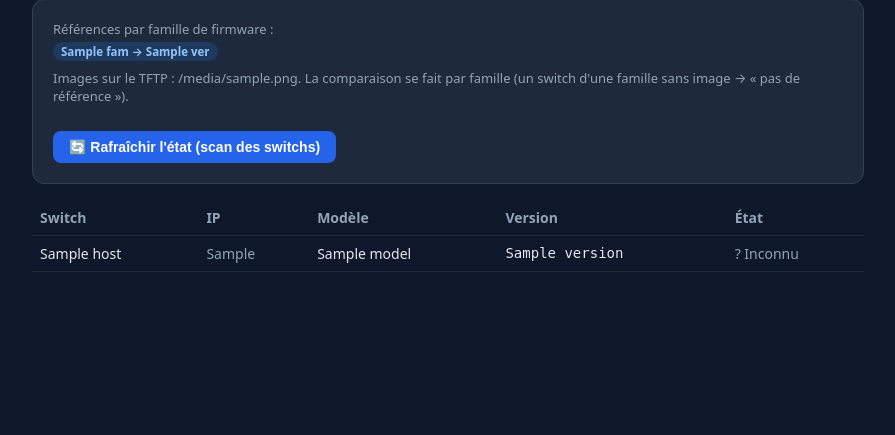
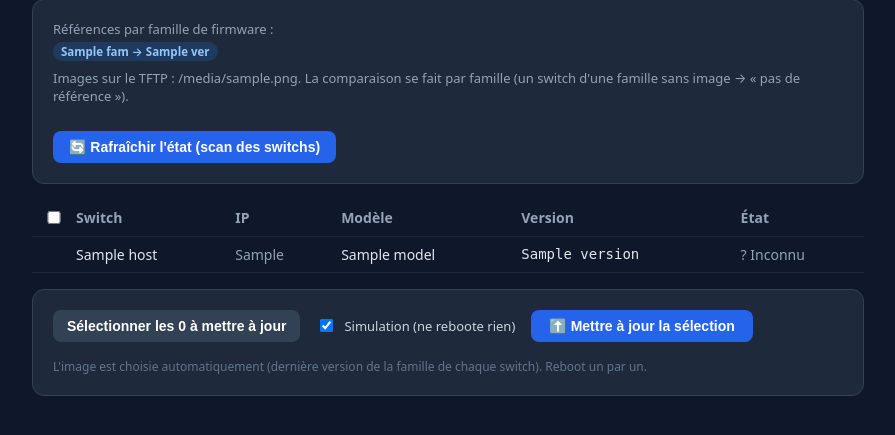
Before and after one commit to V3locidad/network-manage, a Flask app: template webui/templates/firmware.html in a window 1280 px wide. Shown: the part 193-628 px from the top of the page, without its empty margins (192-1087 px from the left). Run offline with Flask 3, Linux system fonts and the light colour scheme; the template is opened without the code that fills it: most values are stand-ins (such as "Sample title", 1, 10 or a date in 2020).

Commit message:
firmware : MAJ auto multi-switchs (image détectée par famille, sélection)
Plus de choix manuel d'image : sur « État du parc », on coche les switchs (ou
tout) et chacun reçoit automatiquement la DERNIÈRE image .swi de SA famille
(WC/KB/FL…). MAJ un par un (serial:1), simulation par défaut.

- app.py : _version_key (compare numériquement, jamais de downgrade) ; statut
  « à jour » si version >= dernière dispo ; route /firmware/update (construit la
  map host->image, ne garde que les images strictement plus récentes).
- firmware.html : cases à cocher + tout sélectionner + « sélectionner les à
  mettre à jour » + toggle simulation + bouton « Mettre à jour la sélection ».
- firmware.yml : target accepte une liste ; image par switch via
  firmware_images_map (repli sur firmware_image unique).

Co-Authored-By: Claude Opus 4.8 <noreply@anthropic.com>

```diff
--- a/webui/app.py
+++ b/webui/app.py
@@ -349,6 +349,14 @@ def _fw_family(version):
     (un .swi WC ne concerne pas un KB/Cisco/Aruba)."""
     v = (version or "").strip()
     return v.split(".", 1)[0] if "." in v else v
+
+
+def _version_key(version):
+    """Tuple numérique pour comparer 2 versions de la même famille.
+    'WC.16.11.0030' -> (16, 11, 30). Permet de savoir si une image est
+    réellement PLUS récente (jamais proposer un downgrade)."""
+    parts = (version or "").split(".")[1:]  # on retire le préfixe famille
+    return tuple(int(p) if p.isdigit() else 0 for p in parts)
 
 
 def load_switch_hosts():
@@ -952,13 +960,15 @@ def firmware_dashboard():
     # image WC (2930F) ne concerne pas un KB (3810M), du Cisco, de l'Aruba CX…
     images = []
     targets = {}            # famille -> version de référence (la plus haute)
+    file_by_family = {}     # famille -> fichier .swi de la dernière version
     for path in sorted(glob.glob(os.path.join(FIRMWARE_IMAGES_DIR, "*.swi"))):
         name = os.path.basename(path)
         ver = swi_to_version(name)
         fam = _fw_family(ver)
         images.append({"file": name, "version": ver, "family": fam})
-        if fam and (fam not in targets or ver > targets[fam]):
+        if fam and (fam not in targets or _version_key(ver) > _version_key(targets[fam])):
             targets[fam] = ver
+            file_by_family[fam] = name
 
     # Versions collectées sur les switchs (dernier scan).
     data = []
@@ -979,19 +989,78 @@ def firmware_dashboard():
             if ref is None:
                 status = "noref"
                 n_noref += 1
-            elif cur == ref:
+            elif _version_key(cur) >= _version_key(ref):
+                # À jour (ou déjà plus récent que l'image dispo) -> jamais de downgrade.
                 status = "ok"
                 n_ok += 1
             else:
                 status = "outdated"
                 n_old += 1
+        # Image .swi à utiliser pour ce switch (dernière de sa famille) + s'il
+        # est éligible à une MAJ auto (obsolète + une image existe).
+        image_file = file_by_family.get(_fw_family(cur)) if cur not in ("", "?") else None
         rows.append({"host": d.get("host", "?"), "ip": d.get("ip", ""),
                      "model": d.get("model", "?"),
-                     "version": cur, "status": status, "ref": ref})
+                     "version": cur, "status": status, "ref": ref,
+                     "image_file": image_file,
+                     "can_update": (status == "outdated" and bool(image_file))})
     rows.sort(key=lambda r: r["host"])
     return render_template("firmware.html", rows=rows, images=images,
                            targets=targets, n_ok=n_ok, n_old=n_old,
                            n_noref=n_noref, scanned=bool(data))
+
+
+@app.route("/firmware/update", methods=["POST"])
+@login_required
+def firmware_update():
+    """MAJ firmware AUTO de la sélection : chaque switch reçoit la dernière image
+    de SA famille (WC/KB/FL…), détectée automatiquement. Reboot, un switch à la
+    fois (serial:1 dans le playbook). Coche « simulation » pour un essai à blanc."""
+    selected = request.form.getlist("hosts")
+    dry_run = bool(request.form.get("firmware_check"))
+    # Famille -> dernière image .swi disponible + sa version.
+    file_by_family, fam_ver = {}, {}
+    for path in glob.glob(os.path.join(FIRMWARE_IMAGES_DIR, "*.swi")):
+        name = os.path.basename(path)
+        ver = swi_to_version(name)
+        fam = _fw_family(ver)
+        if fam and (fam not in fam_ver or _version_key(ver) > _version_key(fam_ver[fam])):
+            fam_ver[fam] = ver
+            file_by_family[fam] = name
+    # Version actuelle de chaque switch (dernier scan).
+    cur_by_host = {d.get("host"): (d.get("version") or "").strip()
+                   for d in _read_json(FIRMWARE_STATUS_JSON, [])}
+    # On ne garde que les switchs dont l'image dispo est STRICTEMENT plus récente
+    # (jamais de downgrade, jamais de switch déjà à jour).
+    image_map = {}
+    for host in selected:
+        cur = cur_by_host.get(host, "")
+        fam = _fw_family(cur)
+        img = file_by_family.get(fam)
+        if img and cur not in ("", "?") and _version_key(cur) < _version_key(fam_ver.get(fam, "")):
+            image_map[host] = img
+    if not image_map:
+        flash("Aucun switch à mettre à jour dans la sélection (déjà à jour, ou pas d'image .swi pour leur famille).")
+        return redirect(url_for("firmware_dashboard"))
+
+    run_id = uuid.uuid4().hex
+    RUNS[run_id] = {"q": queue.Queue(), "done": False}
+    extra = {
+        "target": list(image_map.keys()),
+        "firmware_images_map": image_map,
+        "firmware_check": dry_run,
+        "firmware_tftp_server": os.environ.get("TFTP_SERVER", ""),
+    }
+    cmd = ["ansible-playbook", "playbooks/firmware.yml",
+           "-e", f"@{CREDS_FILE}", "-e", json.dumps(extra)]
+    log_history_start(run_id, session.get("who"), client_ip(),
+                      "Mise à jour firmware (auto)", ",".join(image_map),
+                      "%d switch(s)%s" % (len(image_map),
+                                          " — simulation" if dry_run else ""))
+    threading.Thread(target=run_job, args=(run_id, cmd), daemon=True).start()
+    return render_template("run.html", run_id=run_id,
+                           action="Mise à jour firmware (auto)",
+                           back=url_for("firmware_dashboard"), auto_redirect=False)
 
 
 @app.route("/terminal")
--- a/webui/templates/firmware.html
+++ b/webui/templates/firmware.html
@@ -32,9 +32,12 @@
 </div>
 
 {% if rows %}
+{% set updatables = rows | selectattr('can_update') | list %}
+<form method="post" action="{{ url_for('firmware_update') }}" onsubmit="return confirmFw(this);">
 <table style="width:100%;border-collapse:collapse;font-size:14px;">
   <thead>
     <tr style="text-align:left;color:#94a3b8;border-bottom:1px solid #334155;">
+      <th style="padding:8px;width:28px;"><input type="checkbox" onchange="fwToggleAll(this)" title="Tout sélectionner"></th>
       <th style="padding:8px;">Switch</th>
       <th style="padding:8px;">IP</th>
       <th style="padding:8px;">Modèle</th>
@@ -45,6 +48,9 @@
   <tbody>
     {% for r in rows %}
     <tr style="border-bottom:1px solid #1e293b;">
+      <td style="padding:8px;">
+        {% if r.can_update %}<input type="checkbox" class="fwchk" name="hosts" value="{{ r.host }}">{% endif %}
+      </td>
       <td style="padding:8px;">{{ r.host }}</td>
       <td style="padding:8px;color:#94a3b8;">{{ r.ip }}</td>
       <td style="padding:8px;">{{ r.model }}</td>
@@ -60,6 +66,27 @@
     {% endfor %}
   </tbody>
 </table>
+
+<div class="card" style="margin-top:16px;display:flex;align-items:center;gap:16px;flex-wrap:wrap;">
+  <button type="button" onclick="fwSelectOutdated()" style="width:auto;margin:0;padding:8px 14px;background:#334155;">
+    Sélectionner les {{ updatables|length }} à mettre à jour
+  </button>
+  <label class="check" style="margin:0;"><input type="checkbox" name="firmware_check" checked> Simulation (ne reboote rien)</label>
+  <button type="submit" style="width:auto;margin:0;padding:8px 18px;">⬆️ Mettre à jour la sélection</button>
+  <span class="muted" style="font-size:12px;">L'image est choisie automatiquement (dernière version de la famille de chaque switch). Reboot un par un.</span>
+</div>
+</form>
+
+<script>
+  function fwToggleAll(src){ document.querySelectorAll('.fwchk').forEach(function(c){ c.checked = src.checked; }); }
+  function fwSelectOutdated(){ document.querySelectorAll('.fwchk').forEach(function(c){ c.checked = true; }); }
+  function confirmFw(f){
+    var n = f.querySelectorAll('.fwchk:checked').length;
+    if(!n){ alert('Sélectionne au moins un switch à mettre à jour.'); return false; }
+    if(f.querySelector('[name=firmware_check]').checked) return true;  // simulation
+    return confirm('⚠️ Mettre à jour ' + n + ' switch(s) pour de vrai ?\nChaque switch va REDÉMARRER (coupure ~2-3 min), un par un.');
+  }
+</script>
 {% else %}
 <p style="color:#94a3b8;">Aucune donnée. Clique sur <strong>Rafraîchir l'état</strong>
   pour scanner les switchs (~1-2 min pour le parc).</p>
```
Also changed, not shown: playbooks/firmware.yml (+15 -6 lines).
